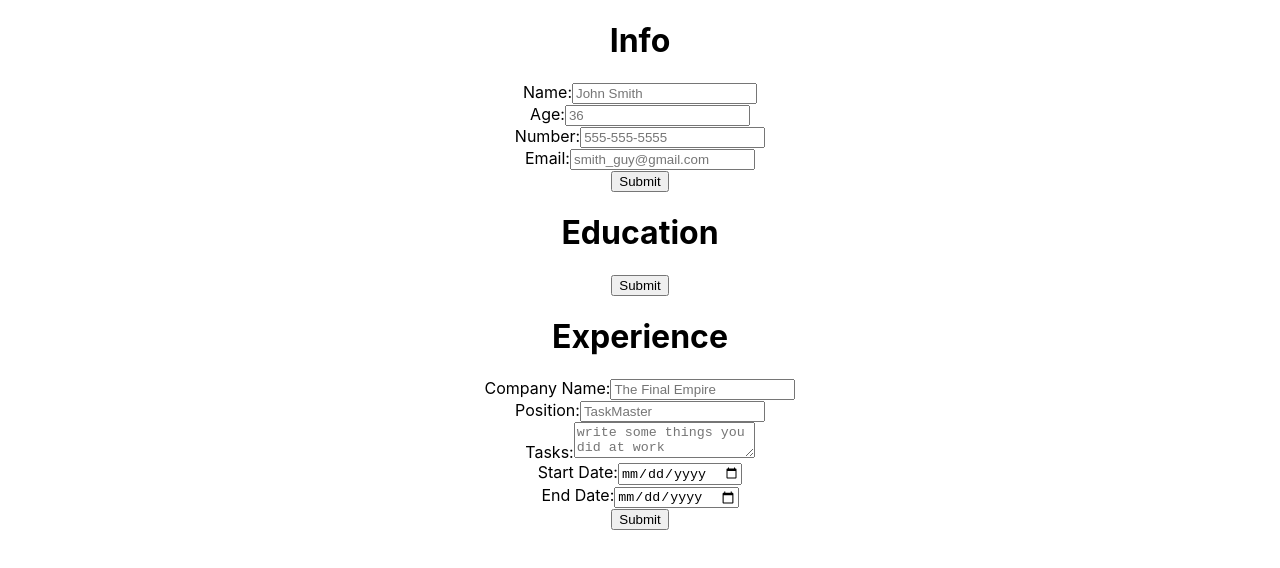
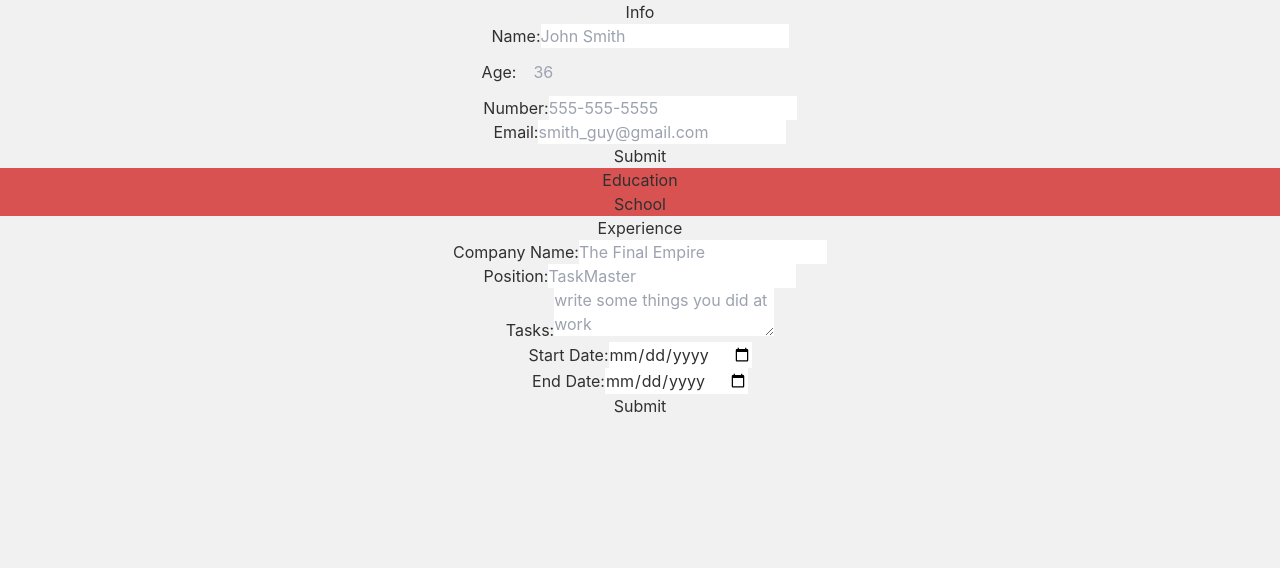
Before and after one commit to Dezzep/cv-project, a React (Create React App) app: page / in a window 1280 px wide. Shown: the top 568 px of the page. Built offline with nearby package versions, Linux system fonts and the light colour scheme.

Commit message:
added tailwind and daisyUI (going to try using daisyUI to see how convenient it is) -- also in education if you click school, it switches to text input, I would like to do this for everything. Removing the submit and edit buttons will make things much more printable and thus, actually usable.

```diff
--- a/package.json
+++ b/package.json
@@ -6,6 +6,7 @@
     "@testing-library/jest-dom": "^5.16.4",
     "@testing-library/react": "^13.3.0",
     "@testing-library/user-event": "^13.5.0",
+    "daisyui": "^2.19.0",
     "react": "^18.1.0",
     "react-dom": "^18.1.0",
     "react-scripts": "5.0.1",
@@ -34,5 +35,10 @@
       "last 1 firefox version",
       "last 1 safari version"
     ]
+  },
+  "devDependencies": {
+    "autoprefixer": "^10.4.7",
+    "postcss": "^8.4.14",
+    "tailwindcss": "^3.1.6"
   }
 }
--- /dev/null
+++ b/postcss.config.js
@@ -0,0 +1,6 @@
+module.exports = {
+  plugins: {
+    tailwindcss: {},
+    autoprefixer: {},
+  },
+}
--- a/public/index.html
+++ b/public/index.html
@@ -1,5 +1,5 @@
 <!DOCTYPE html>
-<html lang="en">
+<html lang="en" data-theme="autumn">
   <head>
     <meta charset="utf-8" />
     <link rel="icon" href="%PUBLIC_URL%/favicon.ico" />
@@ -24,7 +24,7 @@
       work correctly both with client-side routing and a non-root public URL.
       Learn how to configure a non-root public URL by running `npm run build`.
     -->
-    <title>React App</title>
+    <title>Resume Creator</title>
   </head>
   <body>
     <noscript>You need to enable JavaScript to run this app.</noscript>
--- a/src/components/Education.js
+++ b/src/components/Education.js
@@ -6,27 +6,29 @@ class Education extends Component {
 
     this.state = {
       form: true,
-      school: '',
+      school: 'School',
+      program: '',
       startDate: '',
       endDate: '',
     }
     this.onClickBtn = this.onClickBtn.bind(this);
+    this.handleChange = this.handleChange.bind(this);
   }
 
   onClickBtn = () => {
     this.state.form === false ? this.setState({ form: true }) : this.setState({ form: false})
   }
   handleChange(event) { //--
-    this.setState({company: event.target.value})
+    this.setState({[event.target.id]: event.target.value})
   }
 
 
   render() {
     if (this.state.form) {
     return (
-      <div>
+      <div className='bg-secondary'>
         <h1>{this.props.test}</h1>
-        <button onClick={this.onClickBtn}>Submit</button>
+        <h1 onClick={this.onClickBtn}>{this.state.school}</h1>
       </div>
     );
     }
@@ -34,9 +36,13 @@ class Education extends Component {
       return(
         <div>
           <h1>{this.props.test}</h1>
-          <button onClick={this.onClickBtn}>Edit</button>
-          <h2>Form Is False</h2>
+          <div> <label htmlFor="school"></label>
+          <input className='text-center p-0 m-0' id="school"
+        type="text" value={this.state.school} onChange={this.handleChange}  placeholder="The Final Empire">
+          </input>
         </div>
+        </div>
+
       )
     }
   }
--- a/src/components/User_info.js
+++ b/src/components/User_info.js
@@ -38,7 +38,8 @@ class Info extends Component {
         type="text" value={this.state.name} onChange={this.handleChange} placeholder="John Smith">
           </input></div>
 
-        <div> <label htmlFor="age">Age:</label><input id="age"
+        <div> <label htmlFor="age">Age:</label>
+        <input className='input' id="age"
         type="number" value={this.state.age} onChange={this.handleChange} placeholder="36">
           </input></div>
 
--- a/src/index.css
+++ b/src/index.css
@@ -1,3 +1,7 @@
+@tailwind base;
+@tailwind components;
+@tailwind utilities;
+
 body {
   margin: 0;
   font-family: -apple-system, BlinkMacSystemFont, 'Segoe UI', 'Roboto', 'Oxygen',
--- a/src/index.js
+++ b/src/index.js
@@ -2,6 +2,7 @@ import React from 'react';
 import ReactDOM from 'react-dom/client';
 import './index.css';
 import App from './App';
+
 
 const root = ReactDOM.createRoot(document.getElementById('root'));
 root.render(
--- /dev/null
+++ b/tailwind.config.js
@@ -0,0 +1,8 @@
+/** @type {import('tailwindcss').Config} */
+module.exports = {
+  content: ["./src/**/*.{js,jsx,ts,tsx}"],
+  theme: {
+    extend: {},
+  },
+  plugins: [require("daisyui")],
+}
```
Also changed, not shown: 1 other file (tests, documents, lock files or other folders).
